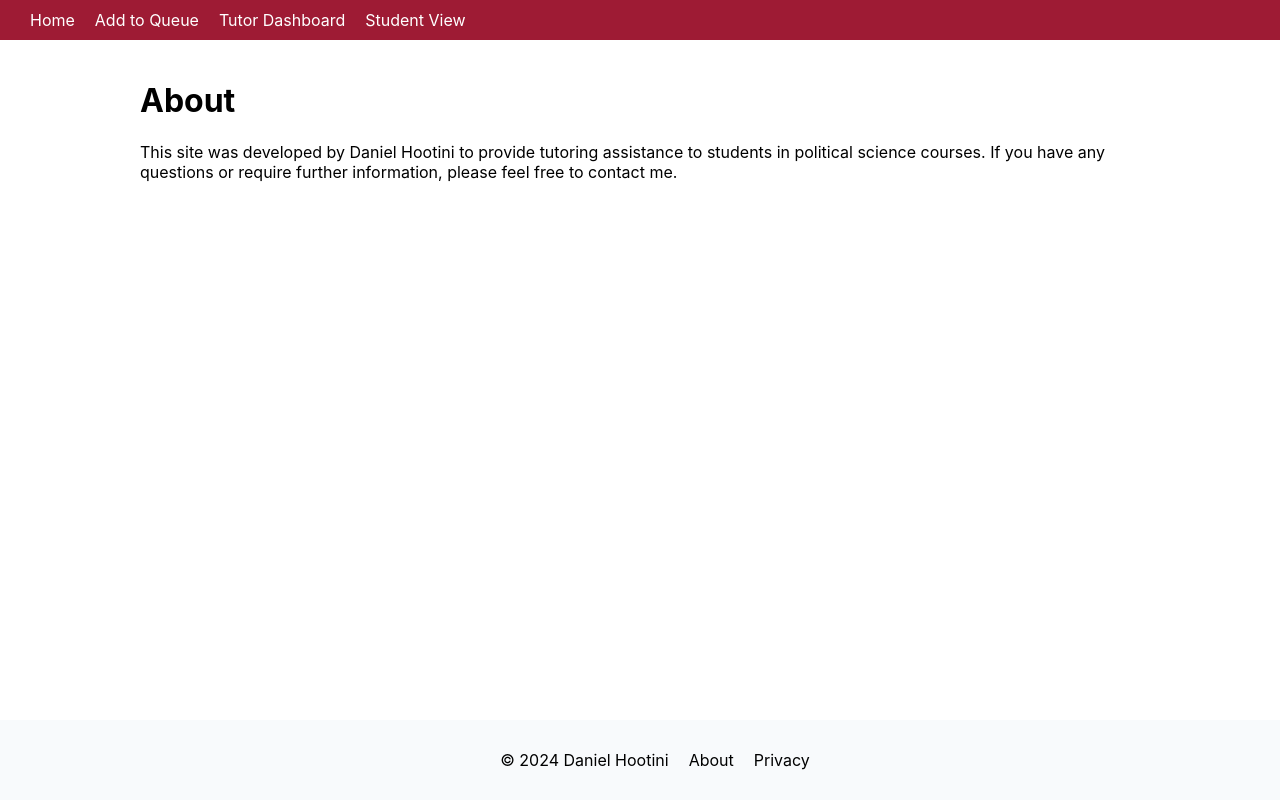
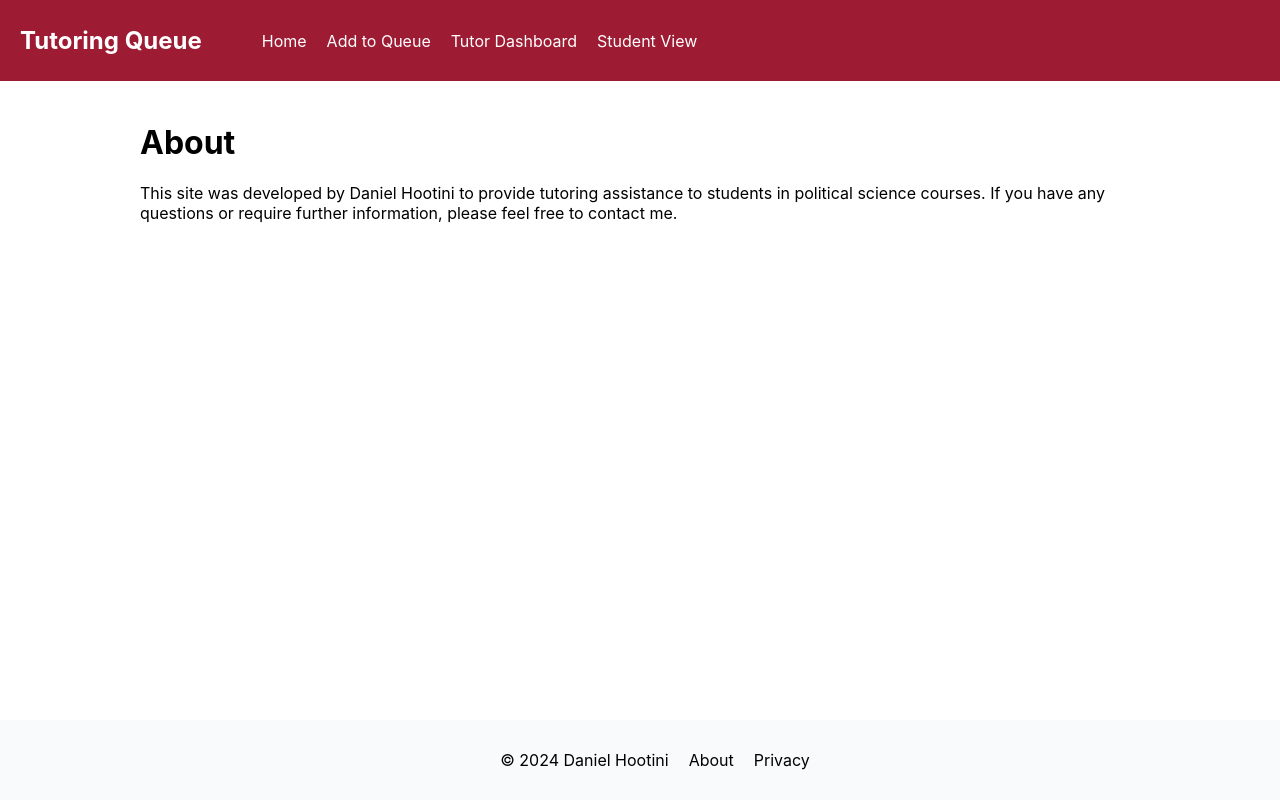
Before and after one commit to DanielH987/tutoring-queue, a React (Create React App) app: page /about in a window 1280 px wide. Built offline with nearby package versions, Linux system fonts and the light colour scheme.

Commit message:
feat: Add active link styling and click functionality to Header component

```diff
--- a/src/components/Header.js
+++ b/src/components/Header.js
@@ -1,16 +1,56 @@
-import React from 'react';
-import { Link } from 'react-router-dom';
-import '../styles/Header.css';  // Import the styles for Header component
+import React, { useState } from 'react';
+import { Link, useLocation } from 'react-router-dom';
+import '../styles/Header.css';
 
 function Header() {
+  const location = useLocation();
+  const [activeLink, setActiveLink] = useState(location.pathname);
+
+  const handleClick = (path) => {
+    setActiveLink(path);
+  };
+
   return (
     <header className="header">
+      <h1 className="header-title">Tutoring Queue</h1>
       <nav>
         <ul className="nav-list">
-          <li><Link to="/">Home</Link></li>
-          <li><Link to="/add">Add to Queue</Link></li>
-          <li><Link to="/tutor">Tutor Dashboard</Link></li>
-          <li><Link to="/student">Student View</Link></li>
+          <li>
+            <Link
+              to="/"
+              className={activeLink === "/" ? "active" : ""}
+              onClick={() => handleClick("/")}
+            >
+              Home
+            </Link>
+          </li>
+          <li>
+            <Link
+              to="/add"
+              className={activeLink === "/add" ? "active" : ""}
+              onClick={() => handleClick("/add")}
+            >
+              Add to Queue
+            </Link>
+          </li>
+          <li>
+            <Link
+              to="/tutor"
+              className={activeLink === "/tutor" ? "active" : ""}
+              onClick={() => handleClick("/tutor")}
+            >
+              Tutor Dashboard
+            </Link>
+          </li>
+          <li>
+            <Link
+              to="/student"
+              className={activeLink === "/student" ? "active" : ""}
+              onClick={() => handleClick("/student")}
+            >
+              Student View
+            </Link>
+          </li>
         </ul>
       </nav>
     </header>
```
